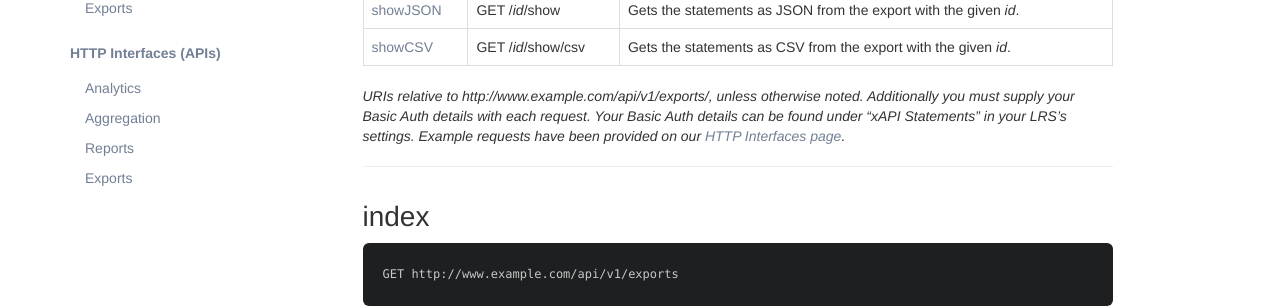
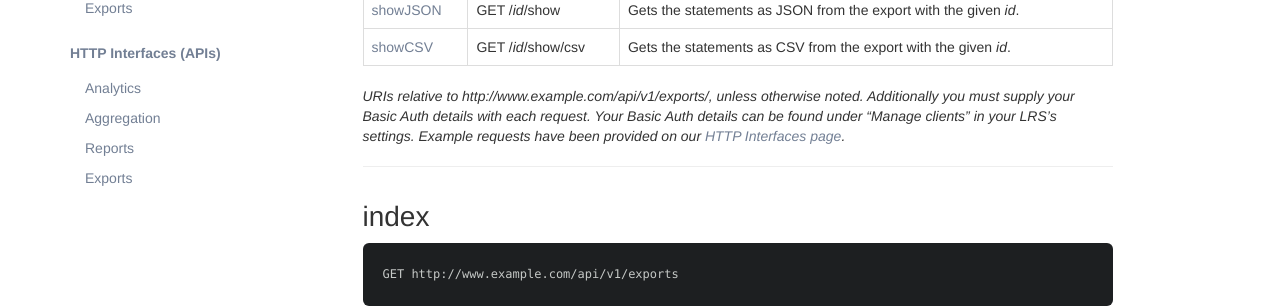
Before and after one commit to LearningLocker/docs, a Jekyll site: the page built from src/exports_api.md, in a window 1280 px wide and 900 px high. Shown: the part 367-675 px from the top of the window. Built offline with Jekyll 4.4.1, drawn with Linux system fonts in a browser that asks for light colours; nearby versions of some CDN libraries.

Commit message:
Update exports_api.md

````diff
--- a/src/exports_api.md
+++ b/src/exports_api.md
@@ -14,7 +14,7 @@
 [showCSV](#showcsv) | GET /*id*/show/csv | Gets the statements as CSV from the export with the given *id*.
 
 
-*URIs relative to http://www.example.com/api/v1/exports/, unless otherwise noted. Additionally you must supply your Basic Auth details with each request. Your Basic Auth details can be found under "xAPI Statements" in your LRS's settings. Example requests have been provided on our [HTTP Interfaces page](../postman).*
+*URIs relative to http://www.example.com/api/v1/exports/, unless otherwise noted. Additionally you must supply your Basic Auth details with each request. Your Basic Auth details can be found under "Manage clients" in your LRS's settings. Example requests have been provided on our [HTTP Interfaces page](../postman).*
 
 ## index
 ```
````
